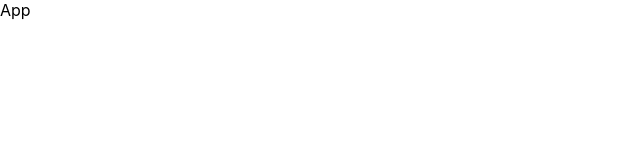
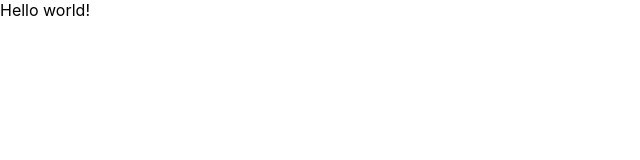
Before and after one commit to Mo6x/RESTAll-APIs, a React (Create React App) app in the folder client-side/my-app/: page / in a window 1280 px wide. Shown: the top 160 px of the page, without its empty margins (0-640 px from the left). Built offline with nearby package versions, Linux system fonts and the light colour scheme.

Commit message:
install react

```diff
--- a/client-side/my-app/src/App.js
+++ b/client-side/my-app/src/App.js
@@ -1,9 +1,33 @@
-import React from 'react'
+import React from "react";
+import ReactDOM from "react-dom/client";
+import { createBrowserRouter, RouterProvider } from "react-router-dom";
+import Register from "./pages/Register";
+import Login from "./pages/Login";
+
+
+const router = createBrowserRouter([
+  {
+    path: "/",
+    element: <div>Hello world!</div>,
+  },
+
+  {
+    path: "/register",
+    element: <Register/>,
+  },
+
+  {
+    path: "/login",
+    element: <Login/>,
+  },
+]);
+
 
 const App = () => {
   return (
-    <div>App</div>
+    <div>
+      <RouterProvider router={router}/>
+    </div>
   )
 }
-
 export default App
```
Also changed, not shown: client-side/my-app/src/pages/Home.jsx (added), client-side/my-app/src/pages/Login.jsx (added), client-side/my-app/src/pages/Register.jsx (added), client-side/my-app/src/pages/Single.jsx (added), client-side/my-app/src/pages/Write.jsx (added), 1 other file (tests, documents, lock files or other folders).
